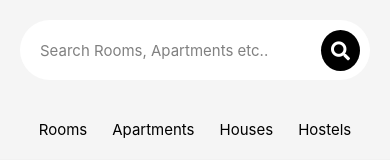
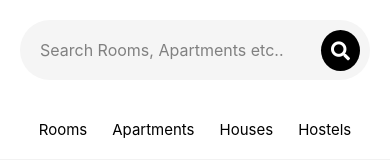
Before and after one commit to Erasmus001/air-rental-mvp, a React Native app: screen /Explore in a window 390 px wide. Shown: the top 160 px of the page. Built offline with nearby package versions, Linux system fonts and the light colour scheme.

Commit message:
minor update: searchbar tweaking...

```diff
--- a/src/Components/Categories.jsx
+++ b/src/Components/Categories.jsx
@@ -29,6 +29,7 @@ const styles = StyleSheet.create({
 		alignItems: 'center',
 		justifyContent: 'center',
 		paddingVertical: 10,
+		backgroundColor: 'white',
 	},
 	scroll: {
 		display: 'flex',
--- a/src/Components/Searchbar.jsx
+++ b/src/Components/Searchbar.jsx
@@ -36,12 +36,12 @@ const styles = StyleSheet.create({
 	searchBarWrapper: {
 		width: '100vw',
 		padding: 20,
-		// backgroundColor: 'white',
+		backgroundColor: 'white',
 	},
 	searchbar: {
 		width: '100%',
 		height: 60,
-		backgroundColor: 'white',
+		backgroundColor: 'whitesmoke',
 		borderRadius: 50,
 		shadowOffset: '2px',
 		display: 'flex',
@@ -61,7 +61,7 @@ const styles = StyleSheet.create({
 		height: '100%',
 		borderColor: 'transparent',
 		flex: 1,
-		fontSize: 15,
+		fontSize: 16,
 	},
 	searchBtn: {
 		padding: 10,
--- a/src/Navigation/SettingsNavigator.jsx
+++ b/src/Navigation/SettingsNavigator.jsx
@@ -1,6 +1,7 @@
-import { StyleSheet } from 'react-native';
 import React from 'react';
 import { createStackNavigator } from '@react-navigation/stack';
+
+// Components
 import ProfileScreen from '../Screens/ProfileScreen';
 import UserProfileScreen from '../Screens/UserScreens/UserProfileScreen';
 import PersonalInfoScreen from '../Screens/UserScreens/PersonalInfoScreen';
@@ -18,7 +19,7 @@ const Stack = createStackNavigator();
 const SettingsNavigator = () => {
 	return (
 		<Stack.Navigator
-			initialRouteName='UserProfile'
+			initialRouteName='User'
 			screenOptions={{
 				headerShown: false,
 			}}>
@@ -36,5 +37,3 @@ const SettingsNavigator = () => {
 };
 
 export default SettingsNavigator;
-
-const styles = StyleSheet.create({});
```
